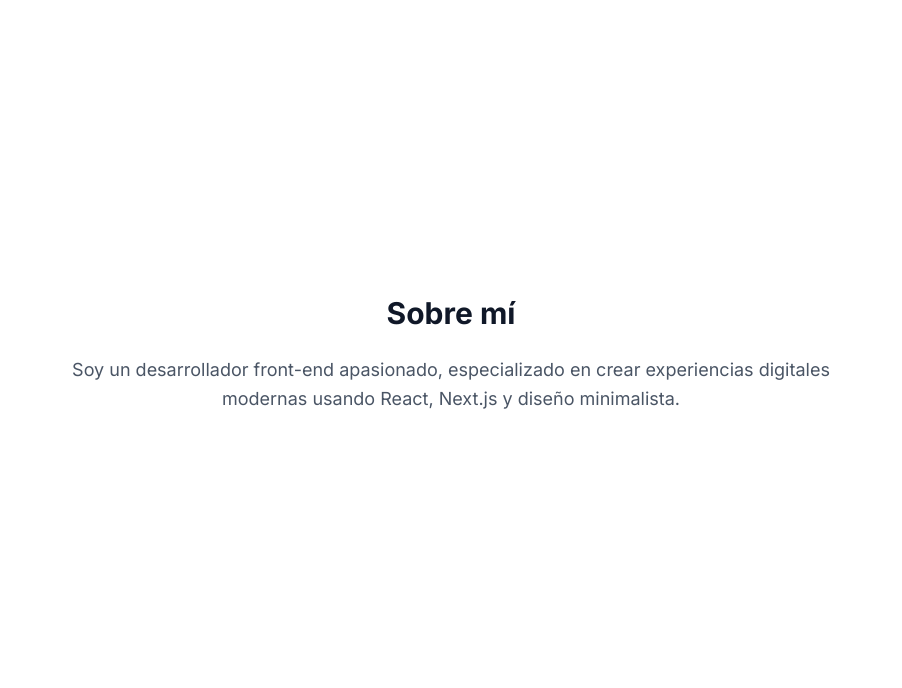
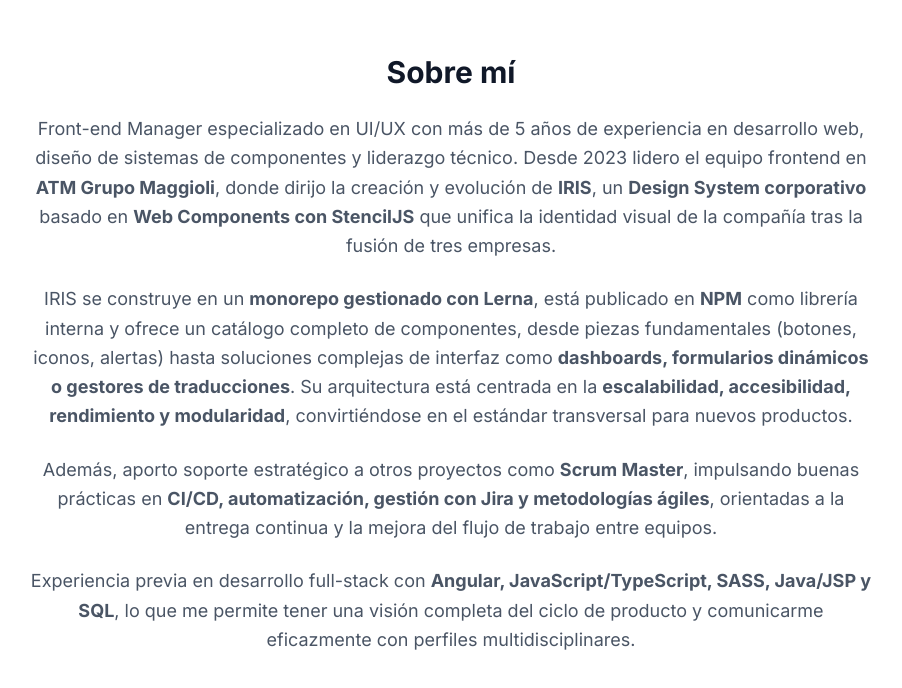
Before and after one commit to javier-munoz-rodelgo/portfolio, a Next.js app: page / in a window 1280 px wide. Shown: the part 894-1582 px from the top of the page, without its empty margins (189-1091 px from the left). Built offline with nearby package versions, Linux system fonts and the light colour scheme.

Commit message:
feat(about): add experience

```diff
--- a/app/components/About.tsx
+++ b/app/components/About.tsx
@@ -13,10 +13,50 @@
       viewport={{ once: true }}
     >
       <h2 className="text-3xl font-bold mb-6">Sobre mí</h2>
+      <p className="text-center text-gray-600 text-lg leading-relaxed mb-6">
+        Front-end Manager especializado en UI/UX con más de 5 años de
+        experiencia en desarrollo web, diseño de sistemas de componentes y
+        liderazgo técnico. Desde 2023 lidero el equipo frontend en{" "}
+        <span className="font-bold">ATM Grupo Maggioli</span>, donde dirijo la
+        creación y evolución de <span className="font-bold">IRIS</span>, un{" "}
+        <span className="font-bold">Design System corporativo</span> basado en{" "}
+        <span className="font-bold">Web Components con StencilJS</span> que
+        unifica la identidad visual de la compañía tras la fusión de tres
+        empresas.
+      </p>
+      <p className="text-center text-gray-600 text-lg leading-relaxed mb-6">
+        IRIS se construye en un{" "}
+        <span className="font-bold">monorepo gestionado con Lerna</span>, está
+        publicado en <span className="font-bold">NPM</span> como librería
+        interna y ofrece un catálogo completo de componentes, desde piezas
+        fundamentales (botones, iconos, alertas) hasta soluciones complejas de
+        interfaz como{" "}
+        <span className="font-bold">
+          dashboards, formularios dinámicos o gestores de traducciones
+        </span>
+        . Su arquitectura está centrada en la{" "}
+        <span className="font-bold">
+          escalabilidad, accesibilidad, rendimiento y modularidad
+        </span>
+        , convirtiéndose en el estándar transversal para nuevos productos.
+      </p>
+      <p className="text-center text-gray-600 text-lg leading-relaxed mb-6">
+        Además, aporto soporte estratégico a otros proyectos como{" "}
+        <span className="font-bold">Scrum Master</span>, impulsando buenas
+        prácticas en{" "}
+        <span className="font-bold">
+          CI/CD, automatización, gestión con Jira y metodologías ágiles
+        </span>
+        , orientadas a la entrega continua y la mejora del flujo de trabajo
+        entre equipos.
+      </p>
       <p className="text-center text-gray-600 text-lg leading-relaxed">
-        Soy un desarrollador front-end apasionado, especializado en crear
-        experiencias digitales modernas usando React, Next.js y diseño
-        minimalista.
+        Experiencia previa en desarrollo full-stack con{" "}
+        <span className="font-bold">
+          Angular, JavaScript/TypeScript, SASS, Java/JSP y SQL
+        </span>
+        , lo que me permite tener una visión completa del ciclo de producto y
+        comunicarme eficazmente con perfiles multidisciplinares.
       </p>
     </motion.section>
   );
```
